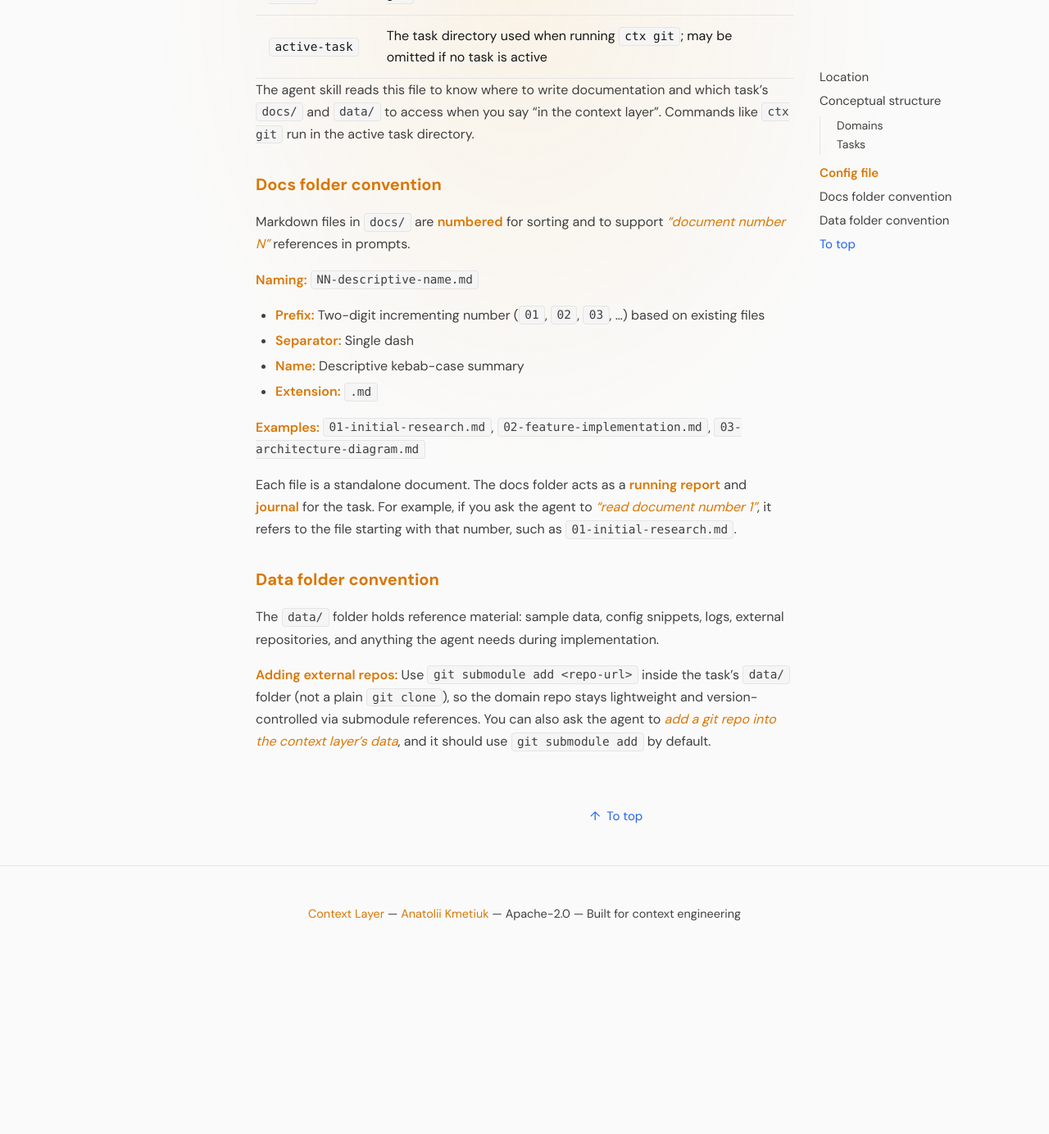
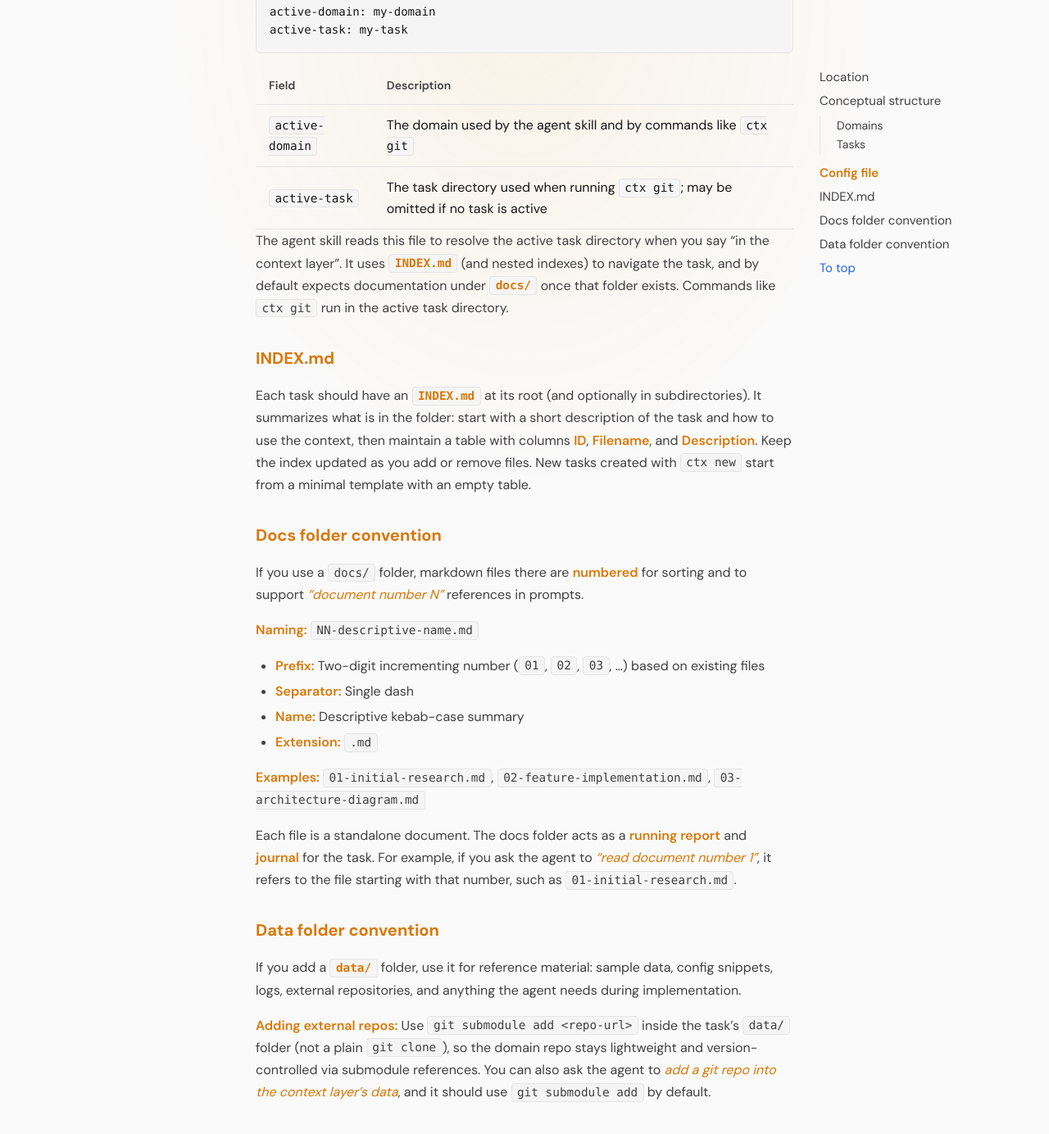
Before and after one commit to anatoliykmetyuk/ctxlayer, a Jekyll site: the page built from website/docs/format-reference.md, in a window 1280 px wide and 1400 px high, scrolled down 2464 px. Shown: the top 1384 px of the window at 82% size. Built offline with Jekyll 4.4.1, drawn with Linux system fonts in a browser that asks for light colours; before the commit the page ends 3637 px from its top, so only the background shows below that; some of the changed text lies outside the part shown.

Commit message:
docs(website): align with INDEX.md task scaffolding
Update commands, format reference, getting started, prompting guide, and
landing page: new tasks get INDEX.md; docs/ and data/ are optional. Fix
directory tree indentation on the home page.

````diff
--- a/website/docs/format-reference.md
+++ b/website/docs/format-reference.md
@@ -19,18 +19,20 @@ The `.ctxlayer/` folder is added to `.gitignore` when you initialize the context
     └── my-domain-1/
         ├── .git/
         ├── task-1/
-        │   ├── docs/
+        │   ├── INDEX.md
+        │   ├── docs/                    # optional — add when you need a docs journal
         │   │   ├── 01-initial-research.md
         │   │   └── 02-implementation-notes.md
-        │   └── data/
+        │   └── data/                    # optional — reference material, logs, submodules
         │       └── sample-data.json
         └── task-2/
-            ├── docs/
-            └── data/
+            └── INDEX.md
     └── my-domain-2/
         ├── .git/
         ├── task-1/
+        │   └── INDEX.md
         └── task-2/
+            └── INDEX.md
 ```
 
 **Local link (in your project):**
@@ -63,8 +65,9 @@ A **domain** is a context organization unit. It holds knowledge that may apply t
 A **task** is one unit of work within a domain (similar to a git branch in a git repository).
 
 - **Location:** `~/.agents/ctxlayer/domains/<domain>/<task>/`
-- **Structure:** Each task has:
-  - **`docs/`** — Markdown documentation (research, plans, decisions, procedures)
+- **Created by `ctx new`:** Each new task includes an **`INDEX.md`** at the task root — a short summary placeholder and an index table (ID, Filename, Description) for progressive discovery. See the [agent skill](https://github.com/anatoliykmetyuk/ctxlayer/blob/main/skills/ctxlayer/SKILL.md) for indexing conventions.
+- **Common additions (not created automatically):**
+  - **`docs/`** — Markdown documentation (research, plans, decisions, procedures). The skill treats this as the default place for documentation operations when you say "in the context layer"; create the folder when you start adding numbered docs.
   - **`data/`** — Reference material (logs, sample data, external repos, config snippets)
 
 Tasks are created with `ctx new` and linked into projects via symlinks under `.ctxlayer/<domain>/<task>/`.
@@ -87,11 +90,15 @@ active-task: my-task
 | `active-domain` | The domain used by the agent skill and by commands like `ctx git` |
 | `active-task` | The task directory used when running `ctx git`; may be omitted if no task is active |
 
-The agent skill reads this file to know where to write documentation and which task's `docs/` and `data/` to access when you say "in the context layer". Commands like `ctx git` run in the active task directory.
+The agent skill reads this file to resolve the active task directory when you say "in the context layer". It uses **`INDEX.md`** (and nested indexes) to navigate the task, and by default expects documentation under **`docs/`** once that folder exists. Commands like `ctx git` run in the active task directory.
+
+## INDEX.md
+
+Each task should have an **`INDEX.md`** at its root (and optionally in subdirectories). It summarizes what is in the folder: start with a short description of the task and how to use the context, then maintain a table with columns **ID**, **Filename**, and **Description**. Keep the index updated as you add or remove files. New tasks created with `ctx new` start from a minimal template with an empty table.
 
 ## Docs folder convention
 
-Markdown files in `docs/` are **numbered** for sorting and to support *"document number N"* references in prompts.
+If you use a `docs/` folder, markdown files there are **numbered** for sorting and to support *"document number N"* references in prompts.
 
 **Naming:** `NN-descriptive-name.md`
 
@@ -106,6 +113,6 @@ Each file is a standalone document. The docs folder acts as a **running report**
 
 ## Data folder convention
 
-The `data/` folder holds reference material: sample data, config snippets, logs, external repositories, and anything the agent needs during implementation.
+If you add a **`data/`** folder, use it for reference material: sample data, config snippets, logs, external repositories, and anything the agent needs during implementation.
 
 **Adding external repos:** Use `git submodule add <repo-url>` inside the task's `data/` folder (not a plain `git clone`), so the domain repo stays lightweight and version-controlled via submodule references. You can also ask the agent to *add a git repo into the context layer's data*, and it should use `git submodule add` by default.
````
Also changed, not shown: website/docs/commands.md (+1 -1 lines), website/docs/getting-started.md (+7 -12 lines), website/docs/prompting-guide.md (+5 -5 lines), website/index.html (+3 -8 lines).
